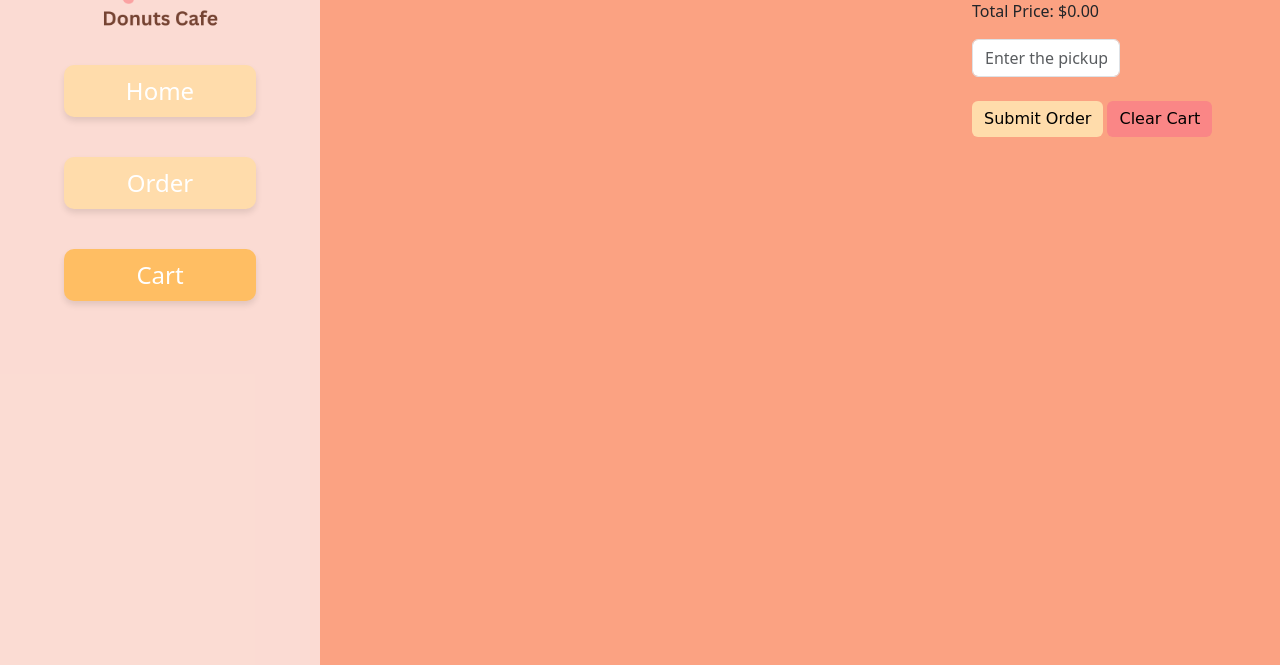
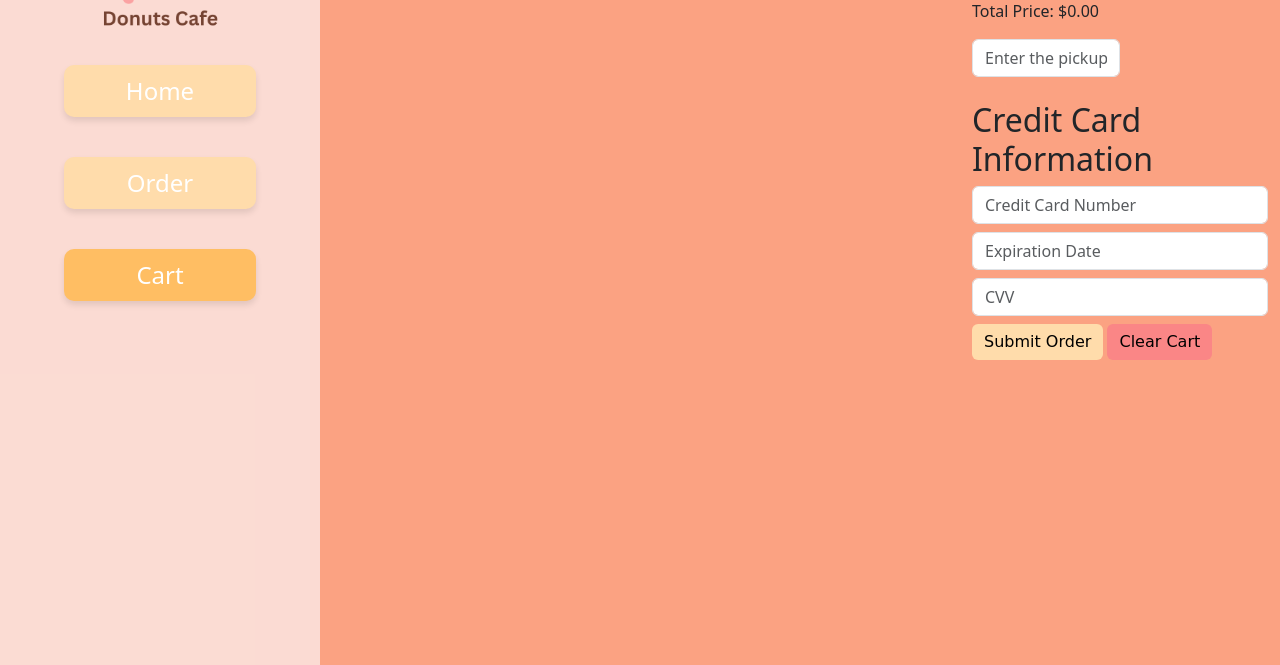
Before and after one commit to AdarshPuppala/Dough-licious-Cafe, a Django app: page /checkout/ in a window 1280 px wide. Shown: the part 135-800 px from the top of the page. Run offline with Django 4.2, Linux system fonts and the light colour scheme.

Commit message:
added credit card info

```diff
--- a/static/js/checkout.js
+++ b/static/js/checkout.js
@@ -38,6 +38,7 @@ document.addEventListener("DOMContentLoaded", function() {
         window.location.href = "/thankyou/";
     };
 
+   // Function to clear cart items current session
     const clearLocalCart = function() {
         localStorage.removeItem("cartItems");
         window.location.href = "/checkout/";
@@ -45,11 +46,62 @@ document.addEventListener("DOMContentLoaded", function() {
 
     const submitOrderBtn = document.getElementById("submit-order-btn");
     submitOrderBtn.addEventListener("click", function(event) {
-        clearCart();
-    });
+    event.preventDefault(); // Prevent alert to come twice
+
+    const pickupNameInput = document.getElementById("pickup-name");
+    const pickupName = pickupNameInput.value.trim();
+
+    // Check if pickup name is empty
+    if (pickupName === "") {
+        alert("Please enter a pickup name before submitting.");
+        return;
+    }
+
+    const creditCardNumberInput = document.getElementById("credit-card-number");
+    const creditCardNumber = creditCardNumberInput.value.trim();
+    const cvvInput = document.getElementById("cvv");
+    const cvv = cvvInput.value.trim();
+    const expirationDateInput = document.getElementById("expiration-date");
+    const expirationDate = expirationDateInput.value.trim();
+
+    // Credit card number validation
+    if (!isValidCreditCardNumber(creditCardNumber)) {
+        alert("Please enter a valid 16-digit credit card number.");
+        return;
+    }
+
+    // CVV validation
+    if (!isValidCVV(cvv)) {
+        alert("Please enter a valid 3-digit CVV.");
+        return;
+    }
+
+    // Expiration date validation
+    if (!isValidExpirationDate(expirationDate)) {
+        alert("Please enter a valid expiration date in the format MM/YY.");
+        return;
+    }
+
+    clearCart();
+});
 
     const clearCartBtn = document.getElementById("clear-cart-btn");
     clearCartBtn.addEventListener("click", function(event) {
         clearLocalCart();
     });
+
+    // Function to validate credit card number. Using RegEx
+    function isValidCreditCardNumber(number) {
+        return /^\d{16}$/.test(number);
+    }
+
+    // Function to validate CVV. Using RegEx
+    function isValidCVV(cvv) {
+        return /^\d{3}$/.test(cvv);
+    }
+
+    // Function to validate expiration date. Using RegEx
+    function isValidExpirationDate(date) {
+        return /^\d{2}\/\d{2}$/.test(date);
+    }
 });
--- a/store/templates/checkout.html
+++ b/store/templates/checkout.html
@@ -79,6 +79,25 @@
               id="pickup-name"
               placeholder="Enter the pickup name"
             />
+            <h2>Credit Card Information</h2>
+            <input
+              type="text"
+              class="form-control mb-2"
+              id="credit-card-number"
+              placeholder="Credit Card Number"
+            />
+            <input
+              type="text"
+              class="form-control mb-2"
+              id="expiration-date"
+              placeholder="Expiration Date"
+            />
+            <input
+              type="text"
+              class="form-control mb-2"
+              id="cvv"
+              placeholder="CVV"
+            />
             <button id="submit-order-btn" class="btn btn-primary">
               Submit Order
             </button>
--- a/store/templates/thankyou.html
+++ b/store/templates/thankyou.html
@@ -18,7 +18,7 @@
   </head>
   <body>
     <div class="container">
-      <h1>Thank You🥳!</h1>
+      <h1 id="thank-you-message">Thank You🥳!</h1>
       <p class="confirmation">Your order was placed successfully</p>
       <button class="return-home" onclick="location.href='{% url 'index' %}'">
         Return Home
```
